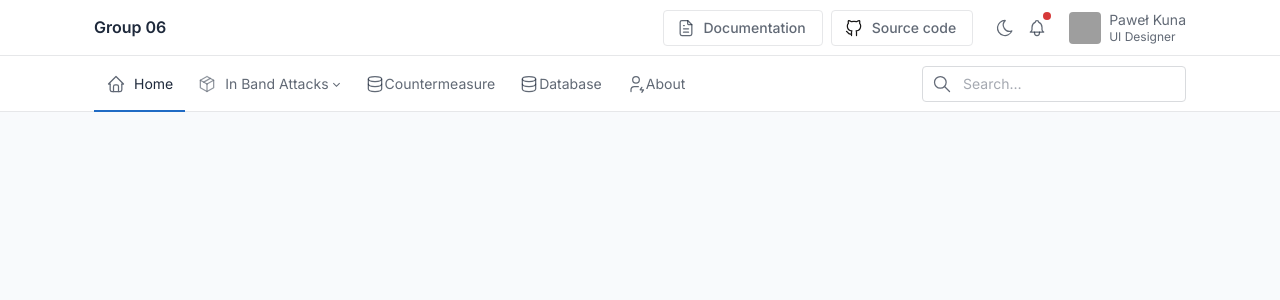
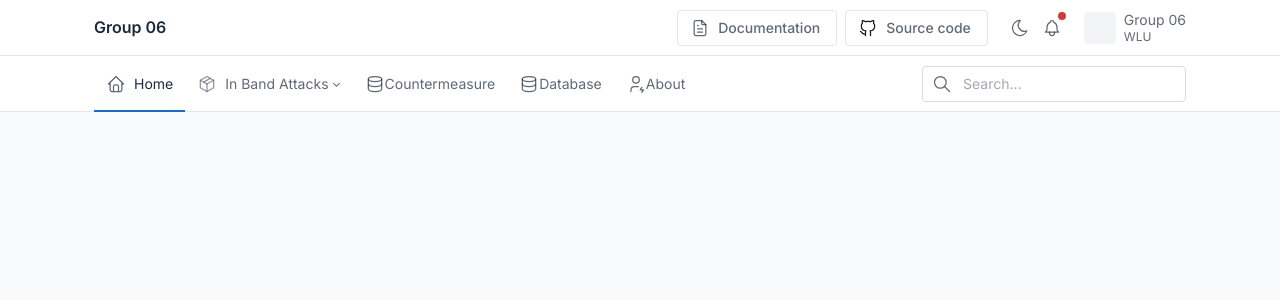
Before and after one commit to NaveedMunsif/fcyber, a PHP site: page /about.php in a window 1280 px wide. Shown: the top 300 px of the page. Run offline with PHP 8.4, Linux system fonts and the light colour scheme; grey boxes are pictures that could not be loaded.

Commit message:
newchanges

```diff
--- a/header.php
+++ b/header.php
@@ -47,10 +47,10 @@
             </div>
             <div class="nav-item dropdown">
               <a href="#" class="nav-link d-flex lh-1 text-reset p-0" data-bs-toggle="dropdown" aria-label="Open user menu">
-                <span class="avatar avatar-sm" style="background-image: url(./static/avatars/000m.jpg)"></span>
+                <span class="avatar avatar-sm"></span>
                 <div class="d-none d-xl-block ps-2">
-                  <div>Paweł Kuna</div>
-                  <div class="mt-1 small text-muted">UI Designer</div>
+                  <div>Group 06</div>
+                  <div class="mt-1 small text-muted">WLU</div>
                 </div>
               </a>
               <div class="dropdown-menu dropdown-menu-end dropdown-menu-arrow">
```
